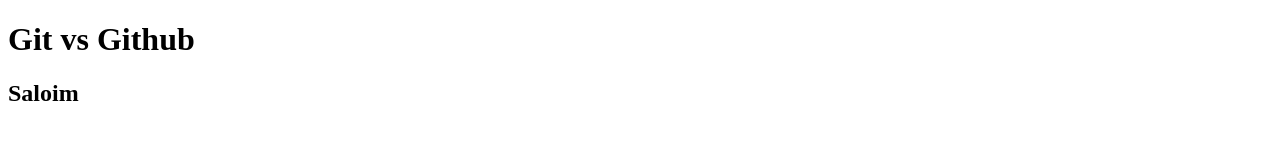
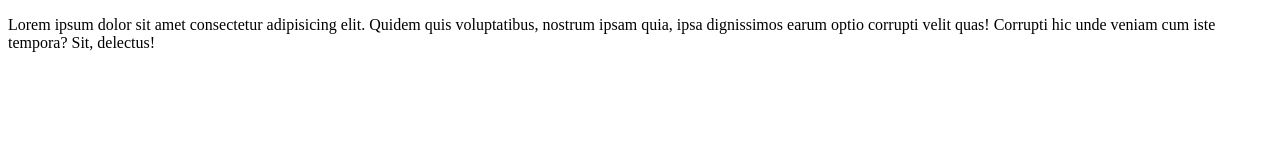
Before and after one commit to AbduboriyMirzayev/simple-test, a plain HTML site: page index.html in a window 1280 px wide. Drawn offline with Linux system fonts and the light colour scheme.

Commit message:
add necessery text

```diff
--- a/index.html
+++ b/index.html
@@ -6,7 +6,10 @@
     <title>Document</title>
   </head>
   <body>
-    <h1>Git vs Github</h1>
-    <h2>Saloim</h2>
+    <p>
+      Lorem ipsum dolor sit amet consectetur adipisicing elit. Quidem quis
+      voluptatibus, nostrum ipsam quia, ipsa dignissimos earum optio corrupti
+      velit quas! Corrupti hic unde veniam cum iste tempora? Sit, delectus!
+    </p>
   </body>
 </html>
```
